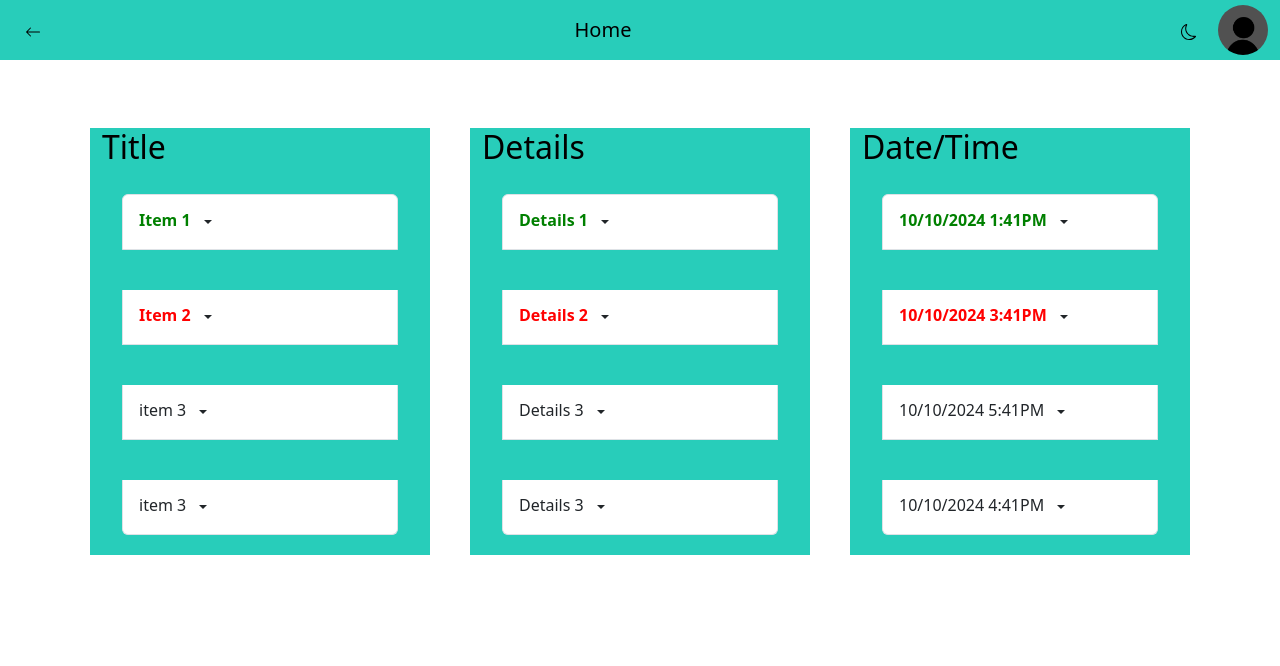
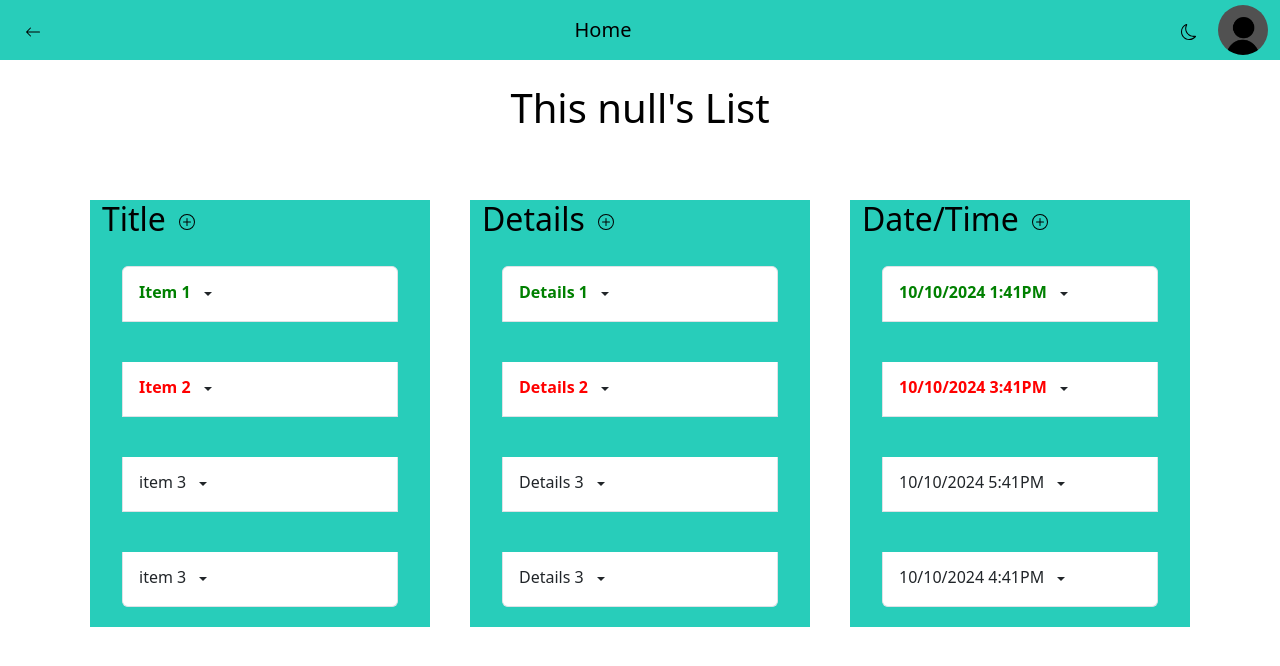
Before and after one commit to Ali13140/SWE363_Project, a React (Vite) app: page /ViewListPage in a window 1280 px wide. Shown: the top 666 px of the page. Built offline with nearby package versions, Linux system fonts and the light colour scheme.

Commit message:
implemented an Add button

```diff
--- a/src/Pages/MyListPage.jsx
+++ b/src/Pages/MyListPage.jsx
@@ -12,16 +12,16 @@ const MyListPage = () => {
     const buttonName = button.name;
     let dateInfo;
 
-    if (buttonName === "today") {
+    if (buttonName === "Today") {
       dateInfo = { date: moment().format("YYYY-MM-DD hh:mm A") }; // Today's date
-    } else if (buttonName === "week") {
+    } else if (buttonName === "Week") {
       const today = moment();
       const oneWeekAgo = moment().subtract(7, "days");
       dateInfo = {
         startDate: oneWeekAgo.format("YYYY-MM-DD hh:mm A"),
         endDate: today.format("YYYY-MM-DD hh:mm A"),
       }; // Last 7 days
-    } else if (buttonName === "month") {
+    } else if (buttonName === "Month") {
       const today = moment();
       const oneMonthAgo = moment().subtract(1, "months");
       dateInfo = {
@@ -30,7 +30,7 @@ const MyListPage = () => {
       }; // Last 30 days
     }
 
-    nav("/ViewListPage", { state: { date: dateInfo } });
+    nav("/ViewListPage", { state: { date: dateInfo, name: buttonName } });
   };
 
   return (
@@ -40,7 +40,7 @@ const MyListPage = () => {
       <div className="d-grid gap-2 mt-4">
         <button
           className="btn "
-          name="today"
+          name="Today"
           type="button"
           style={{
             marginTop: "80px",
@@ -54,7 +54,7 @@ const MyListPage = () => {
         </button>
         <button
           className="btn"
-          name="week"
+          name="Week"
           type="button"
           style={{
             marginTop: "80px",
@@ -68,7 +68,7 @@ const MyListPage = () => {
         </button>
         <button
           className="btn "
-          name="month"
+          name="Month"
           type="button"
           style={{
             marginTop: "80px",
--- a/src/Pages/NewListPage.jsx
+++ b/src/Pages/NewListPage.jsx
@@ -14,7 +14,9 @@ const NewListPage = () => {
   const buttonTextRef = useRef(buttonText);
 
   const data = location.state ? location.state.data : null;
-  const date1 = location.state ? location.state.date : null;
+  const [date1, setdate1] = useState(
+    location.state ? location.state.date : null
+  ); // Use useState instead of useRef
   const [stat, setstat] = useState(
     location.state ? location.state.status : null
   ); // Use useState instead of useRef
@@ -57,7 +59,7 @@ const NewListPage = () => {
         dateTime: dateRef.current.value,
         status: status, // Or whatever default status you want
       };
-
+      console.log("Here is the new data", newItem);
       // Navigate to the ViewListPage and pass the new item
       nav("/ViewListPage", {
         state: { data: newItem, index1: index, date: date1 },
--- a/src/Pages/ViewListPage.jsx
+++ b/src/Pages/ViewListPage.jsx
@@ -3,10 +3,17 @@ import "bootstrap/dist/css/bootstrap.min.css"; // Import Bootstrap CSS
 import NavBar from "../Components/NavBar";
 import "../CSS_Files/ViewListPage.css";
 import { useNavigate, useLocation } from "react-router-dom";
+import addIcon from "../assets/plus-circle.svg";
 
 const ViewListPage = () => {
   const location = useLocation();
-  const dateInfo = location.state ? location.state.date : null;
+  const [dateInfo, setdateInfo] = useState(
+    location.state ? location.state.date : null
+  ); // Use useState instead of useRef
+  const [dateName, setdateName] = useState(
+    location.state ? location.state.name : null
+  ); // Use useState instead of useRef
+
   const [currentDateInfo, setCurrentDateInfo] = useState(null);
 
   const nav = useNavigate();
@@ -47,7 +54,7 @@ const ViewListPage = () => {
   // Save data to localStorage whenever it changes
   useEffect(() => {
     localStorage.setItem("myData", JSON.stringify(data));
-    console.log("Problem?", dateInfo);
+    console.log("List?", dateName);
   }, [data]);
 
   useEffect(() => {
@@ -58,7 +65,7 @@ const ViewListPage = () => {
 
   useEffect(() => {
     if (location.state && location.state.data) {
-      if (location.state.index1 !== null) {
+      if (location.state.index1) {
         handleUpdateItem(location.state.data, location.state.index1);
       } else {
         // If index doesn't exist, add a new item
@@ -92,7 +99,6 @@ const ViewListPage = () => {
   const handleEdit = (index) => {
     const newData = [...data];
     // Navigate to the NewListPage and pass the object data
-    console.log("Here is the edited item ", newData[index]);
     nav("/NewListPage", {
       state: {
         data: newData[index],
@@ -115,14 +121,57 @@ const ViewListPage = () => {
     localStorage.setItem("myData", JSON.stringify(sortedItems));
     setData(sortedItems);
   };
+  const handleAdd = () => {
+    console.log("Is here? ", dateInfo);
+    nav("/NewListPage", {
+      state: {
+        date: dateInfo,
+      },
+    });
+  };
 
   return (
     <div>
-      <NavBar></NavBar>
+      <NavBar></NavBar> <br />
+      <h1
+        style={{
+          display: "flex",
+          justifyContent: "center",
+          alignItems: "center",
+        }}
+      >
+        {dateName === ""
+          ? "All"
+          : `${dateName === "Today" ? "" : "This "}${dateName}'s List`}
+      </h1>
       <div className="container mt-5">
         <div className="row">
           <div className="col" id="divs">
-            <h2>Title</h2>
+            <h2>
+              Title{" "}
+              <button
+                className="btn me-2"
+                onClick={handleAdd}
+                style={{
+                  position: "relative",
+                  display: "inline-flex",
+                  justifyContent: "center",
+                  alignItems: "center",
+                }}
+              >
+                <img
+                  src={addIcon}
+                  alt="Theme Icon"
+                  style={{
+                    position: "absolute",
+                    top: "50%",
+                    left: "50%",
+                    transform: "translate(-50%, -50%)",
+                  }}
+                />
+              </button>
+            </h2>
+
             <ul className="list-group">
               {data
                 .map((item, index) => ({ ...item, originalIndex: index })) // Add originalIndex to each item
@@ -191,7 +240,31 @@ const ViewListPage = () => {
             </ul>
           </div>
           <div className="col" id="divs">
-            <h2>Details</h2>
+            <h2>
+              Details{" "}
+              <button
+                className="btn me-2"
+                onClick={handleAdd}
+                style={{
+                  position: "relative",
+                  display: "inline-flex",
+                  justifyContent: "center",
+                  alignItems: "center",
+                }}
+              >
+                <img
+                  src={addIcon}
+                  alt="Theme Icon"
+                  style={{
+                    position: "absolute",
+                    top: "50%",
+                    left: "50%",
+                    transform: "translate(-50%, -50%)",
+                  }}
+                />
+              </button>
+            </h2>
+
             <ul className="list-group">
               {data
                 .map((item, index) => ({ ...item, originalIndex: index })) // Add originalIndex to each item
@@ -260,7 +333,31 @@ const ViewListPage = () => {
             </ul>
           </div>
           <div className="col" id="divs">
-            <h2>Date/Time</h2>
+            <h2>
+              Date/Time{" "}
+              <button
+                className="btn me-2"
+                onClick={handleAdd}
+                style={{
+                  position: "relative",
+                  display: "inline-flex",
+                  justifyContent: "center",
+                  alignItems: "center",
+                }}
+              >
+                <img
+                  src={addIcon}
+                  alt="Theme Icon"
+                  style={{
+                    position: "absolute",
+                    top: "50%",
+                    left: "50%",
+                    transform: "translate(-50%, -50%)",
+                  }}
+                />
+              </button>
+            </h2>
+
             <ul className="list-group">
               {data
                 .map((item, index) => ({ ...item, originalIndex: index })) // Add originalIndex to each item
```
Also changed, not shown: src/assets/plus-circle.svg (added).
